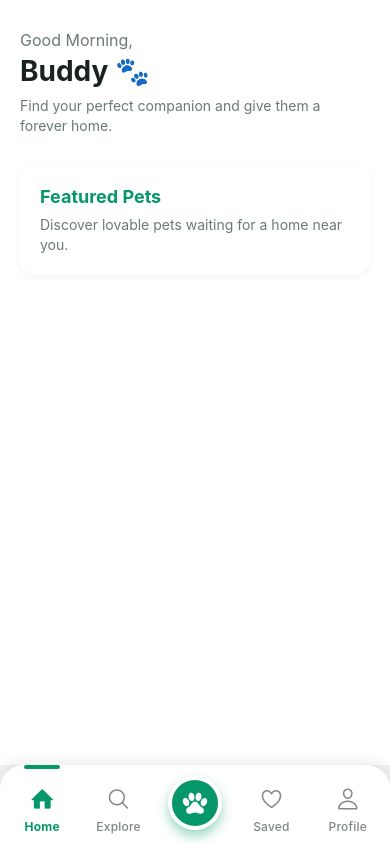
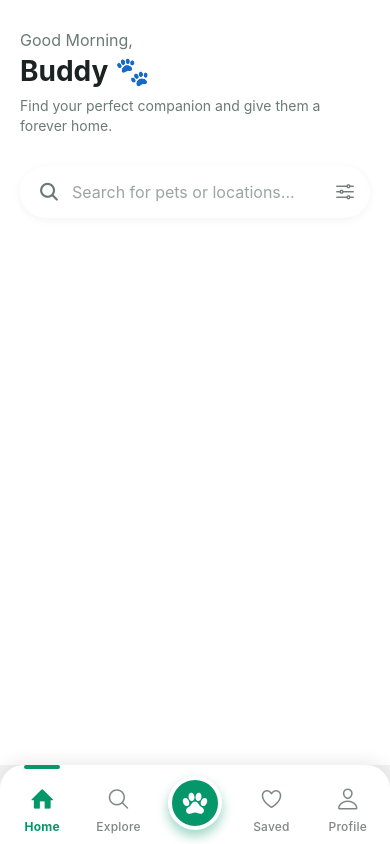
Before and after one commit to brajeshbhagbole/BuddyHome, a React Native app: screen /UserMain in a window 390 px wide. Built offline with nearby package versions, Linux system fonts and the light colour scheme.

Commit message:
text iput box added for searching

```diff
--- a/src/screens/user/UserHomeScreen.tsx
+++ b/src/screens/user/UserHomeScreen.tsx
@@ -1,7 +1,8 @@
 import React from 'react';
-import { View, Text, StyleSheet, ScrollView } from 'react-native';
+import { View, Text, StyleSheet, ScrollView, TextInput, Dimensions } from 'react-native';
 import { SafeAreaView } from 'react-native-safe-area-context';
 import colors from '../../theme/colors';
+import Ionicons from 'react-native-vector-icons/Ionicons';
 
 const UserHomeScreen = () => {
     return (
@@ -13,9 +14,29 @@ const UserHomeScreen = () => {
                     <Text style={styles.subtitle}>Find your perfect companion and give them a forever home.</Text>
                 </View>
 
-                <View style={styles.card}>
-                    <Text style={styles.cardTitle}>Featured Pets</Text>
-                    <Text style={styles.cardContent}>Discover lovable pets waiting for a home near you.</Text>
+                <View style={styles.searchContainer}>
+                    {/* Left Search Icon */}
+                    <Ionicons
+                        name="search"
+                        size={22}
+                        color={colors.textSecondary}
+                    />
+
+                    {/* Text Input */}
+                    <TextInput
+                        placeholder="Search for pets or locations..."
+                        style={styles.searchInput}
+                        placeholderTextColor={colors.textLight}
+                    />
+
+                    {/* Right Filter Icon */}
+                    <View style={styles.filterButton}>
+                        <Ionicons
+                            name="options-outline"
+                            size={22}
+                            color={colors.textSecondary}
+                        />
+                    </View>
                 </View>
             </ScrollView>
         </SafeAreaView>
@@ -23,6 +44,10 @@ const UserHomeScreen = () => {
 };
 
 export default UserHomeScreen;
+
+const { width } = Dimensions.get('window');
+const scale = width / 375;
+const normalize = (size: number) => Math.round(scale * size);
 
 const styles = StyleSheet.create({
     safeArea: {
@@ -53,25 +78,31 @@ const styles = StyleSheet.create({
         color: colors.textSecondary,
         lineHeight: 20,
     },
-    card: {
-        backgroundColor: colors.surface,
-        borderRadius: 16,
-        padding: 20,
-        elevation: 2,
+    searchContainer: {
+        flexDirection: 'row',
+        alignItems: 'center',
+        backgroundColor: '#fff',
+        borderRadius: 50,
+        paddingHorizontal: 18,
+        paddingVertical: 4,
+        elevation: 2.4,
         shadowColor: colors.shadow,
         shadowOffset: { width: 0, height: 2 },
         shadowOpacity: 0.05,
         shadowRadius: 8,
     },
-    cardTitle: {
-        fontSize: 18,
-        fontWeight: '700',
-        color: colors.primary,
-        marginBottom: 8,
+    searchInput: {
+        flex: 1,
+        fontSize: normalize(15),
+        color: colors.textPrimary,
+        paddingVertical: normalize(12),
+        marginLeft: normalize(12), // Space between search icon and text
+
     },
-    cardContent: {
-        fontSize: 14,
-        color: colors.textSecondary,
-        lineHeight: 20,
-    },
+    filterButton: {
+        padding: 6,
+        backgroundColor: 'transparent',
+        borderRadius: 20,
+        marginLeft: 8,
+    }
 });
```
